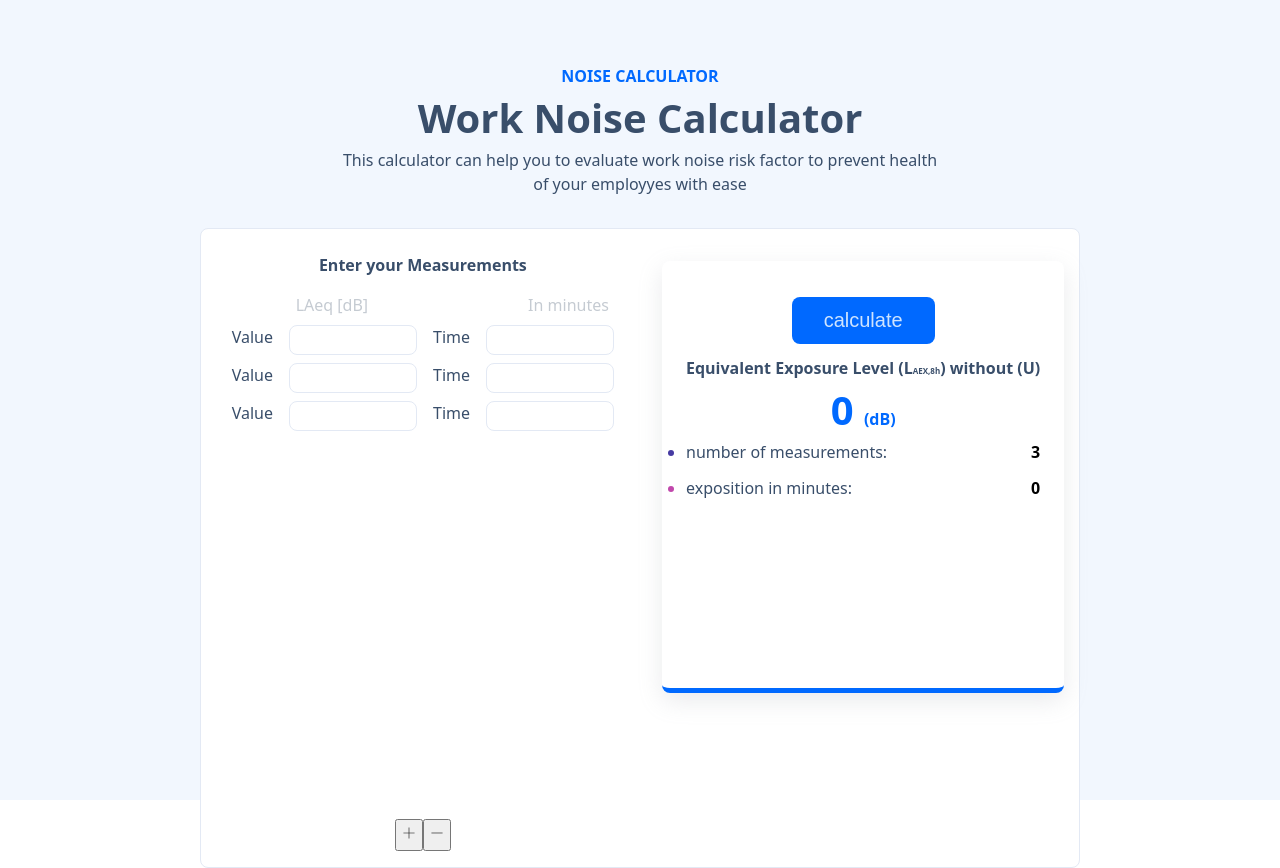
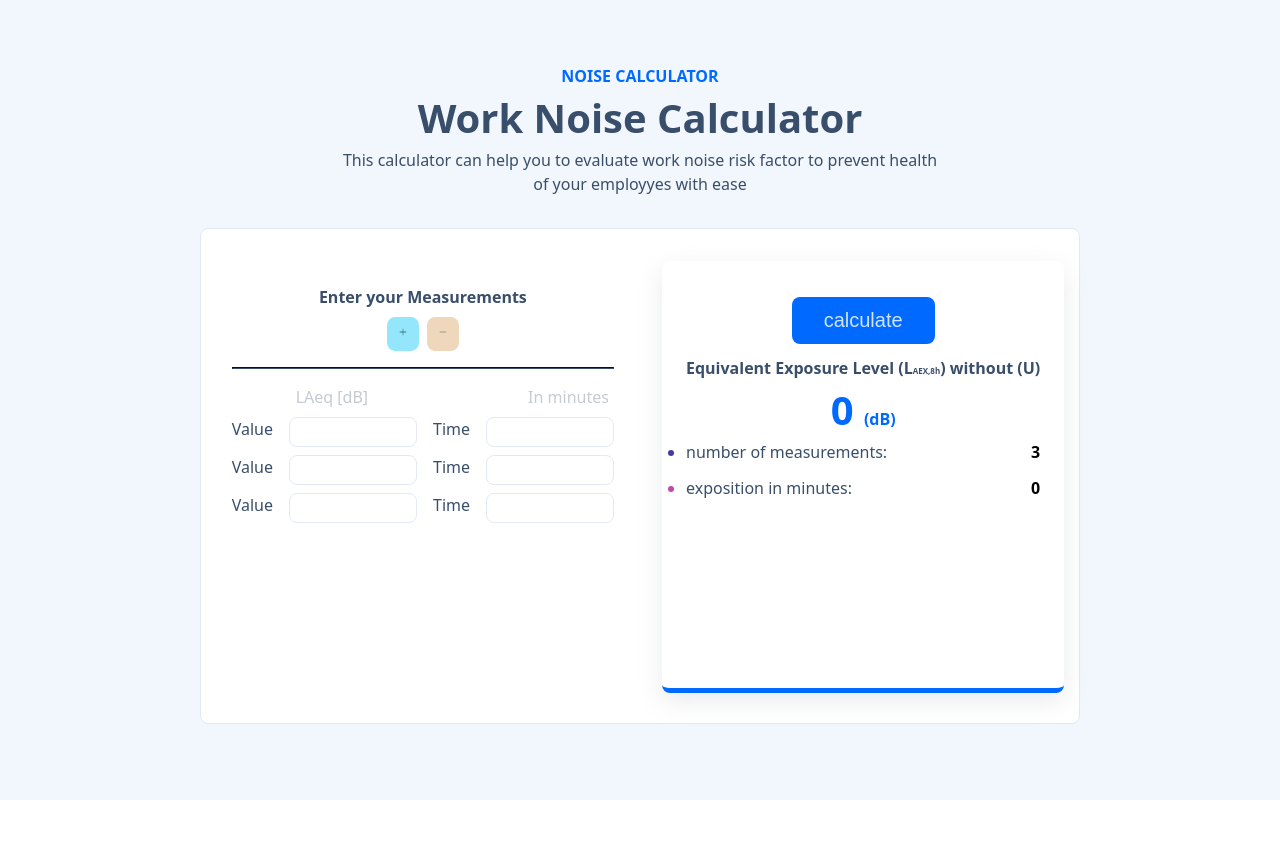
Before and after one commit to dzejkk/Noise_calc_ver_2, a React (Vite) app: page / in a window 1280 px wide. After the commit the page ends 800 px from the top, so only its background shows below. Built offline with nearby package versions, Linux system fonts and the light colour scheme.

Commit message:
final commit work 7.18

```diff
--- a/src/app.module.css
+++ b/src/app.module.css
@@ -12,7 +12,7 @@
 .AppContainer {
   background-color: var(--color-base-100);
   width: 55rem;
-  min-height: 40rem;
+  min-height: 31rem;
   border: 1px solid var(--color-base-300);
   border-radius: var(--radius-box);
   display: flex;
--- a/src/components/valueList/ValueList.jsx
+++ b/src/components/valueList/ValueList.jsx
@@ -9,6 +9,36 @@ export default function ValueList({
   return (
     <div className={style.listContainer}>
       <h3 className={style.h3}>Enter your Measurements</h3>
+      <div className={style.buttonWrapper}>
+        <button onClick={handleAddInputRow} className={style.addButton}>
+          <svg
+            xmlns="http://www.w3.org/2000/svg"
+            height="14px"
+            viewBox="0 -960 960 960"
+            width="16px"
+            fill="#000000"
+          >
+            <path d="M468.5-469H257v-23h211.5v-211.5h23V-492H703v23H491.5v211.5h-23V-469Z" />
+          </svg>
+        </button>
+
+        <button
+          disabled={measurements.length <= 1}
+          onClick={handleRemoveInputRow}
+          className={style.removeButton}
+        >
+          <svg
+            xmlns="http://www.w3.org/2000/svg"
+            height="14px"
+            viewBox="0 -960 960 960"
+            width="16px"
+            fill="#14110d"
+          >
+            <path d="M257-469v-23h446v23H257Z" />
+          </svg>
+        </button>
+      </div>
+      <hr />
       <div>
         <p className={style.labels}>LAeq [dB]</p>
         <p className={`${style.labels} ${style.labelTwo}`}>In minutes</p>
@@ -51,35 +81,6 @@ export default function ValueList({
           </li>
         ))}
       </ul>
-      <div className={style.buttonWrapper}>
-        <button onClick={handleAddInputRow}>
-          <svg
-            xmlns="http://www.w3.org/2000/svg"
-            height="24px"
-            viewBox="0 -960 960 960"
-            width="24px"
-            fill="#000000"
-          >
-            <path d="M468.5-469H257v-23h211.5v-211.5h23V-492H703v23H491.5v211.5h-23V-469Z" />
-          </svg>
-        </button>
-
-        <button
-          disabled={measurements.length <= 1}
-          onClick={handleRemoveInputRow}
-          className={style.removeButton}
-        >
-          <svg
-            xmlns="http://www.w3.org/2000/svg"
-            height="24px"
-            viewBox="0 -960 960 960"
-            width="24px"
-            fill="#000000"
-          >
-            <path d="M257-469v-23h446v23H257Z" />
-          </svg>
-        </button>
-      </div>
     </div>
   );
 }
--- a/src/components/valueList/valueList.module.css
+++ b/src/components/valueList/valueList.module.css
@@ -7,7 +7,7 @@
 
 .h3 {
   text-align: center;
-  padding-block: 0.5rem;
+  padding-block-start: 2.5rem;
 }
 
 .liMiniContainer {
@@ -50,10 +50,58 @@ input {
 }
 
 .buttonWrapper {
-  margin-top: auto;
+  margin-block: 0.5rem;
   align-self: center;
+  display: flex;
+  gap: 0.5rem;
+}
+
+.removeButton {
+  border: none;
+  padding: 0.5rem;
+  cursor: pointer;
+  background-color: var(--color-warning);
+  color: var(--color-warning-content);
+  border-radius: 25%;
+  transition: all 0.2s ease-in-out;
+}
+
+.removeButton:hover {
+  filter: saturate(1.8);
 }
 
 .removeButton:disabled {
   background-color: gray;
 }
+
+.removeButton:active {
+  transform: translateY(-5px);
+}
+
+.addButton {
+  border: none;
+  padding: 0.5rem;
+  cursor: pointer;
+  background-color: var(--color-info);
+  color: var(--color-info-content);
+  border-radius: 25%;
+  transition: all 0.2s ease-in-out;
+}
+
+.addButton:hover {
+  filter: brightness(1.1);
+}
+
+.addButton:active {
+  transform: translateY(-5px);
+}
+
+hr {
+  margin-block: 0.5rem;
+  border-color: var(--color-base-content);
+}
+
+svg {
+  stroke: aqua;
+  stroke-width: 3px;
+}
```
